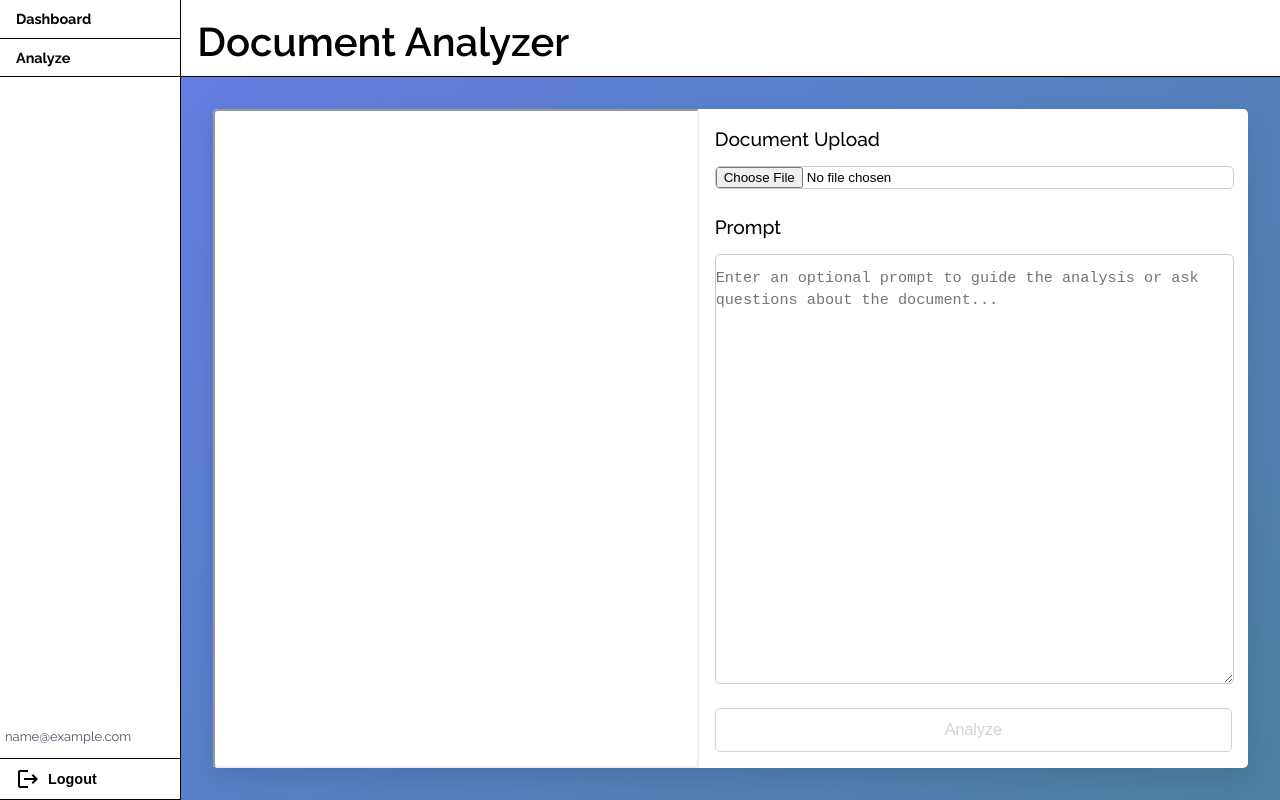
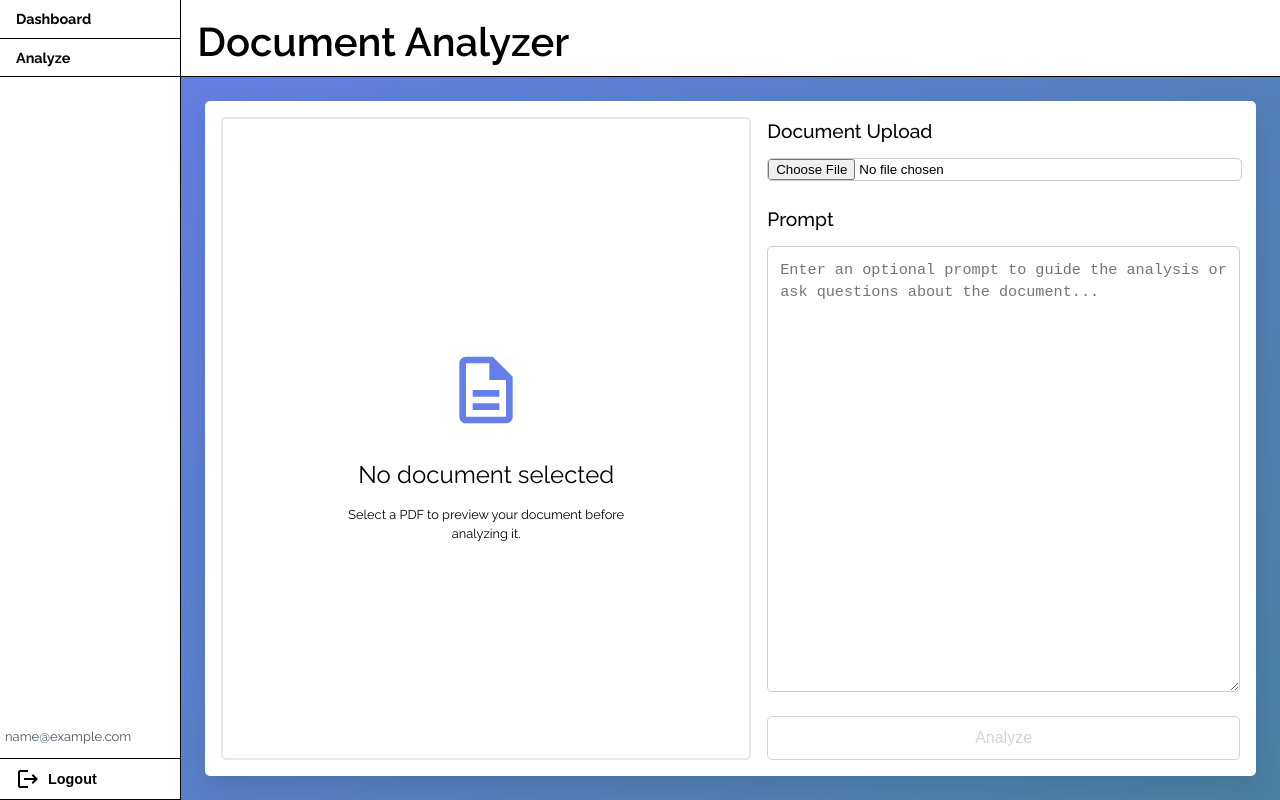
Before and after one commit to ccamisoss/AI-Document-Analyzer, a React (Vite) app in the folder frontend/: page /analyze in a window 1280 px wide. Built offline with nearby package versions, Linux system fonts and the light colour scheme; no server answers; sample sign-in values are in the browser's storage.

Commit message:
Style: Update spacing and padding in AnalyzeForm and App.css for improved layout consistency; add document upload icon and enhance preview area for better user experience.

```diff
--- a/frontend/src/App.css
+++ b/frontend/src/App.css
@@ -21,7 +21,7 @@
   border-radius: 5px;
   box-shadow: 0 10px 25px rgba(0, 0, 0, 0.1);
   flex: 1;
-  margin-bottom: 2rem;
+  margin-bottom: 1.5rem;
 }
 
 .file-input-container,
@@ -63,7 +63,8 @@
 }
 
 .prompt-textarea {
-  padding: 0.75rem 0px;
+  padding: 0.75rem;
+  box-sizing: border-box;
   border: 1px solid #ccc;
   border-radius: 5px;
   width: 100%;
--- a/frontend/src/pages/AnalyzeForm.jsx
+++ b/frontend/src/pages/AnalyzeForm.jsx
@@ -4,6 +4,8 @@ import { useSession } from "../hooks/useSession";
 import { useLocation, useNavigate } from "react-router-dom";
 const API_BASE_URL = import.meta.env.VITE_API_BASE_URL;
 const TEST_REDIRECT_DELAY_MS = 3_000;
+
+import DescriptionOutlinedIcon from "@mui/icons-material/DescriptionOutlined";
 
 function AnalyzeForm() {
   const { logout } = useSession();
@@ -127,7 +129,7 @@ function AnalyzeForm() {
         width: "100%",
         display: "flex",
         flexDirection: "column",
-        gap: "2rem",
+        gap: "1.5rem",
       }}
     >
       <h1
@@ -140,31 +142,79 @@ function AnalyzeForm() {
       >
         Document Analyzer
       </h1>
-      <div style={{ padding: "0 2rem", display: "flex", flexDirection: "column", flex: 1 }}>
+      <div
+        style={{
+          padding: "0 1.5rem",
+          display: "flex",
+          flexDirection: "column",
+          flex: 1,
+        }}
+      >
         <form onSubmit={handleSubmit} className="upload-form">
-          <div style={{ flex: 1, display: "flex" }}>
+          <div
+            style={{
+              flex: 1,
+              display: "flex",
+              padding: "1rem",
+              boxSizing: "border-box",
+            }}
+          >
+            {previewSrc ? (
               <iframe
                 src={previewSrc}
                 width="100%"
                 style={{
                   flex: 1,
-                borderTopLeftRadius: "5px",
-                borderBottomLeftRadius: "5px",
+                  borderRadius: 5,
                 }}
                 title="PDF Preview"
               />
+            ) : (
+              <div
+                style={{
+                  flex: 1,
+                  display: "flex",
+                  flexDirection: "column",
+                  justifyContent: "center",
+                  alignItems: "center",
+                  borderRadius: 5,
+                  border: "2px solid #e2e8f0",
+                  gap: "0.7rem",
+                }}
+              >
+                <DescriptionOutlinedIcon
+                  style={{
+                    fontSize: "5rem",
+                    fill: "#667eea",
+                    padding: "1rem",
+                  }}
+                />
+                <span style={{ fontSize: "1.5rem" }}>No document selected</span>
+                <p
+                  style={{
+                    fontSize: "0.8rem",
+                    width: "60%",
+                    textAlign: "center",
+                    margin: 0,
+                  }}
+                >
+                  Select a PDF to preview your document before analyzing it.
+                </p>
+              </div>
+            )}
           </div>
           <div
             style={{
               display: "flex",
               flexDirection: "column",
               gap: "1.5rem",
-              width: "50%",
+              width: "45%",
               padding: "1rem",
+              paddingLeft: "0",
             }}
           >
             <div className="file-input-container">
-              <label for="pdf-file" htmlFor="pdf-file" className="file-label">
+              <label htmlFor="pdf-file" className="file-label">
                 Document Upload
               </label>
               <input
```
Lines whose indentation alone changed are shown as unchanged.
